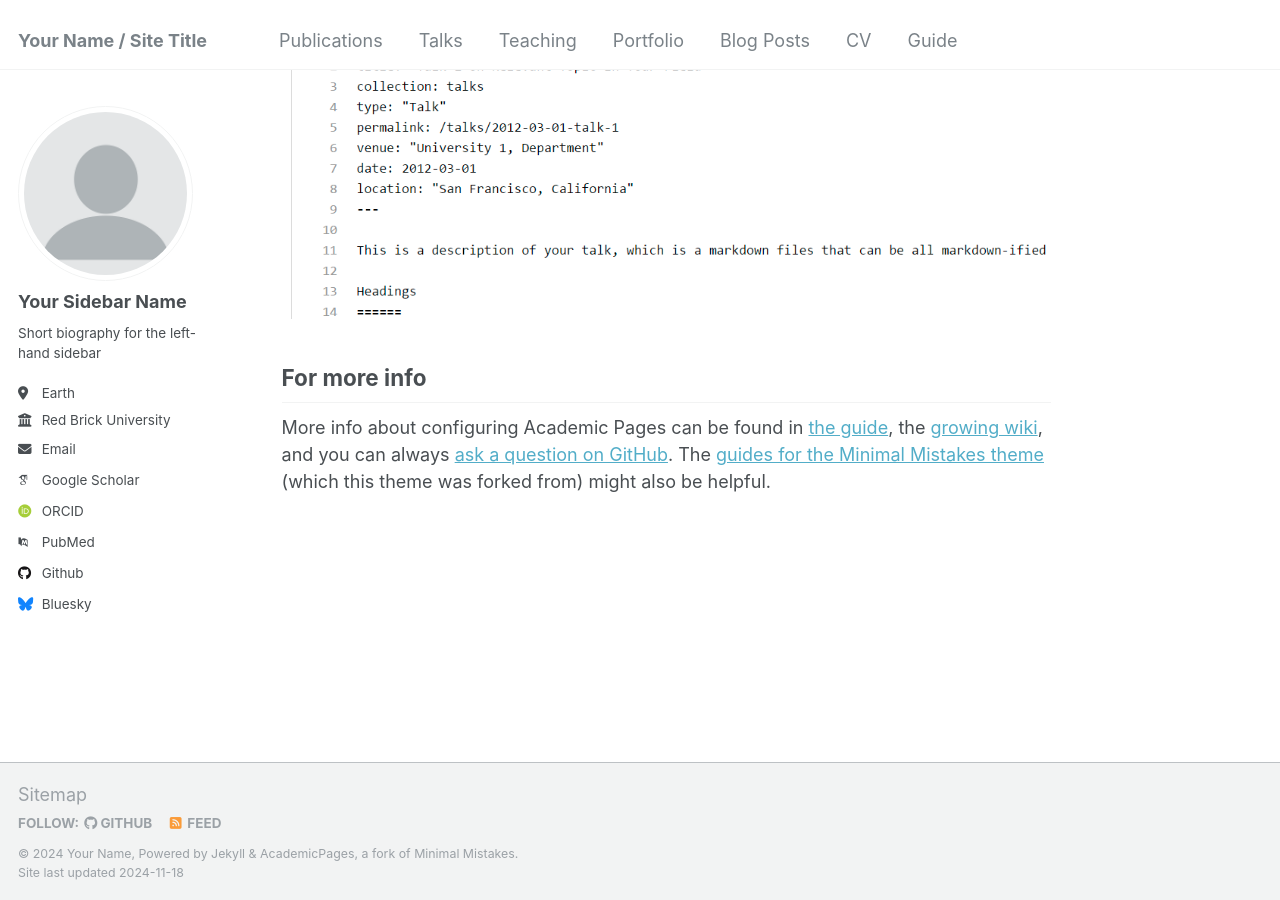
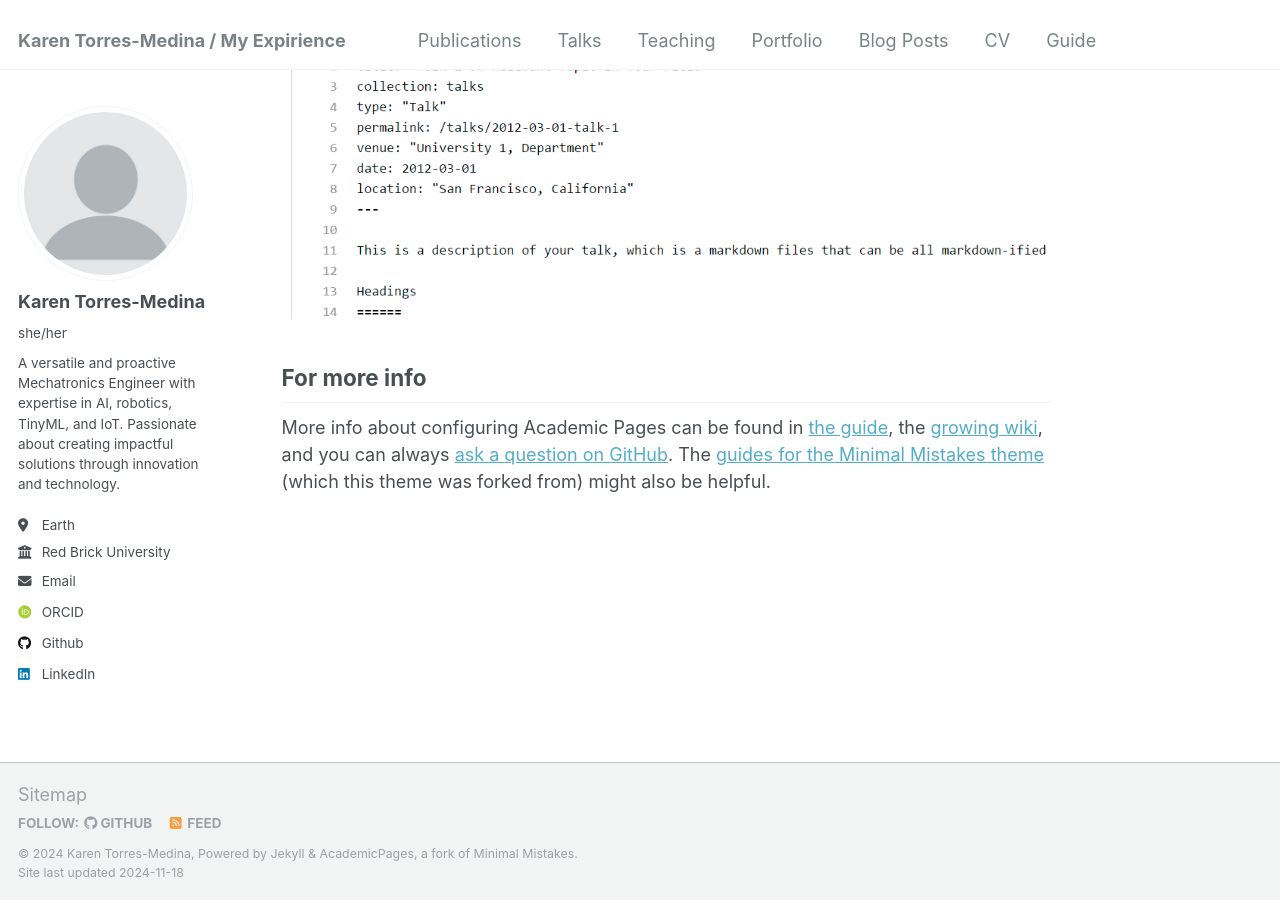
Before and after one commit to kttorres/experience, a Jekyll site: the page built from _pages/about.md, in a window 1280 px wide and 900 px high, scrolled down 2643 px. Built offline with Jekyll 4.4.1, drawn with Linux system fonts in a browser that asks for light colours; some web fonts are replaced.

Commit message:
Update _config.yml

```diff
--- a/_config.yml
+++ b/_config.yml
@@ -8,11 +8,11 @@
 
 # Basic Site Settings
 locale                   : "en-US"
-title                    : "Your Name / Site Title"
+title                    : "Karen Torres-Medina / My Expirience"
 title_separator          : "-"
-name                     : &name "Your Name"
-description              : &description "personal description"
-url                      : https://academicpages.github.io # the base hostname & protocol for your site e.g. "https://[your GitHub username].github.io"
+name                     : &name "Karen Torres-Medina"
+description              : &description "Mechatronics Engineer, AI, Robotics, and TinyML Researcher"
+url                      : https://kttorres.github.io # the base hostname & protocol for your site e.g. "https://[your GitHub username].github.io"
 baseurl                  : "" # the subpath of your site, e.g. "/blog"
 repository               : "academicpages/academicpages.github.io"
 
@@ -22,57 +22,57 @@ repository               : "academicpages/academicpages.github.io"
 author:
   # Biographic information
   avatar           : "profile.png"
-  name             : "Your Sidebar Name"
-  pronouns         : # example: "she/her"
-  bio              : "Short biography for the left-hand sidebar"
+  name             : "Karen Torres-Medina"
+  pronouns         : "she/her"
+  bio              : "A versatile and proactive Mechatronics Engineer with expertise in AI, robotics, TinyML, and IoT. Passionate about creating impactful solutions through innovation and technology."
   location         : "Earth"
   employer         : "Red Brick University"
   uri              : # URL
   email            : "none@example.org"
 
   # Academic websites
-  arxiv            : # URL - Update with the correct link to your profile
-  googlescholar    : "https://scholar.google.com/citations?user=PS_CX0AAAAAJ"
-  impactstory      : # URL
+  #arxiv            : # URL - Update with the correct link to your profile
+  #googlescholar    : "https://scholar.google.com/citations?user=PS_CX0AAAAAJ"
+  #impactstory      : # URL
   orcid            : "http://orcid.org/yourorcidurl"
-  semantic         : # URL
-  pubmed           : "https://www.ncbi.nlm.nih.gov/pubmed/?term=john+snow"
-  researchgate     : # URL
-  scopus           : # URL
+  #semantic         : # URL
+  #pubmed           : "https://www.ncbi.nlm.nih.gov/pubmed/?term=john+snow"
+  #researchgate     : # URL
+  #scopus           : # URL
 
   # Repositories and software development
-  bitbucket        : # Username - Update with your username on the site
-  codepen          : # Username
-  dribbble         : # Username
-  github           : "academicpages"
-  kaggle           : # Username
-  stackoverflow    : # User number or user number and name (i.e., use "1" or "1/jeff-atwood")
+  #bitbucket        : # Username - Update with your username on the site
+  #codepen          : # Username
+  #dribbble         : # Username
+  github           : "https://github.com/kttorres"
+  #kaggle           : # Username
+  #stackoverflow    : # User number or user number and name (i.e., use "1" or "1/jeff-atwood")
 
   # Social media
-  bluesky          : "bsky.app" # Replace this with you Bluesky username
-  facebook         : # Username
-  flickr           : # Username
-  foursquare       : # Username
-  goodreads        : # Username
-  google_plus      : # Username
-  keybase          : # Username
-  instagram        : # Username
-  lastfm           : # Username
-  linkedin         : # Username
-  mastodon         : # URL
-  medium           : # URL
-  pinterest        : # Username
-  soundcloud       : # Username
-  steam            : # Username
-  telegram         : # URL
-  tumblr           : # Username
-  twitter          : # Username for X / Twitter
-  vine             : # Username
-  weibo            : # Username
-  wikipedia        : # Username
-  xing             : # Username
-  youtube          : # Username
-  zhihu            : # Username
+  #bluesky          : "bsky.app" # Replace this with you Bluesky username
+  #facebook         : # Username
+  #flickr           : # Username
+  #foursquare       : # Username
+  #goodreads        : # Username
+  #google_plus      : # Username
+  #keybase          : # Username
+  #instagram        : # Username
+  #lastfm           : # Username
+  linkedin         : "https://www.linkedin.com/in/kttorres/"
+  #mastodon         : # URL
+  #medium           : # URL
+  #pinterest        : # Username
+  #soundcloud       : # Username
+  #steam            : # Username
+  #telegram         : # URL
+  #tumblr           : # Username
+  #twitter          : # Username for X / Twitter
+  #vine             : # Username
+  #weibo            : # Username
+  #wikipedia        : # Username
+  #xing             : # Username
+  #youtube          : # Username
+  #zhihu            : # Username
 
 # Publication Category - The following the list of publication categories and their headings
 publication_category:
```
